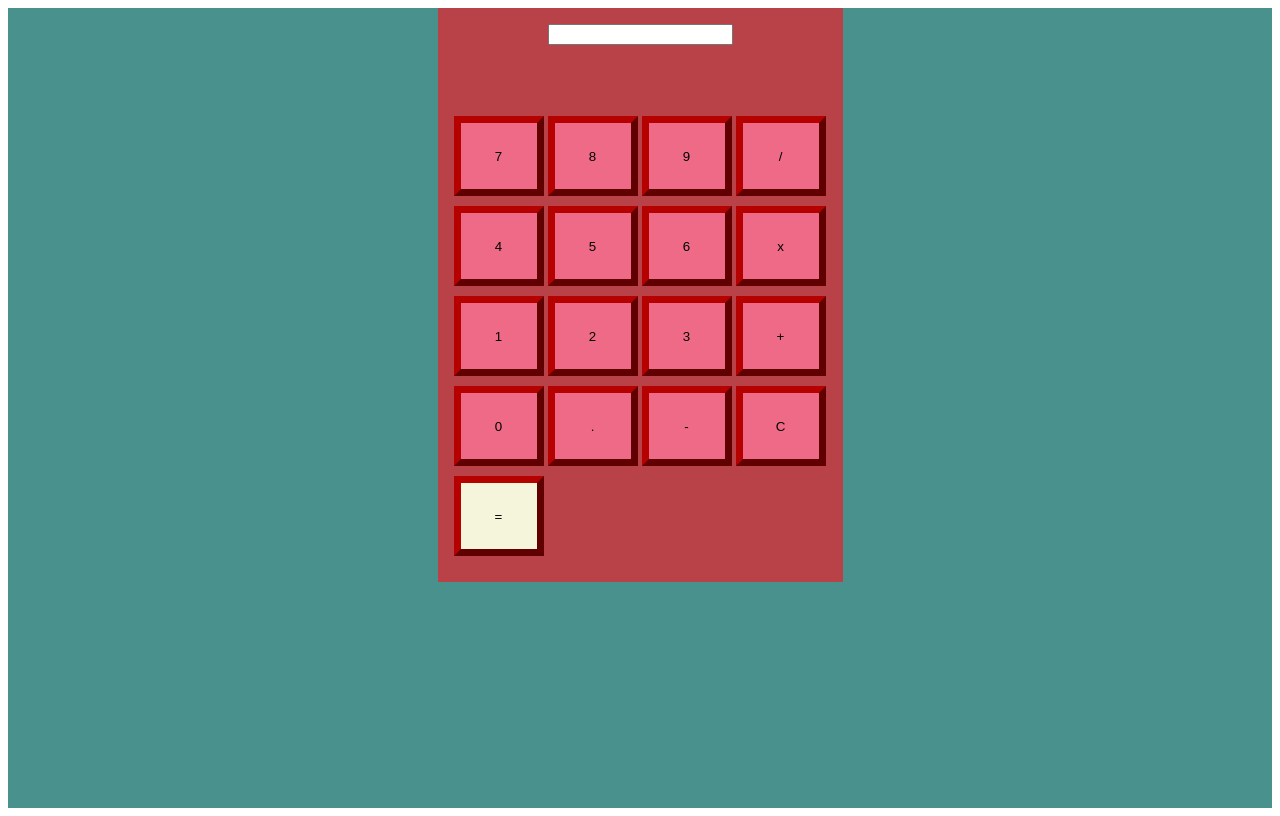
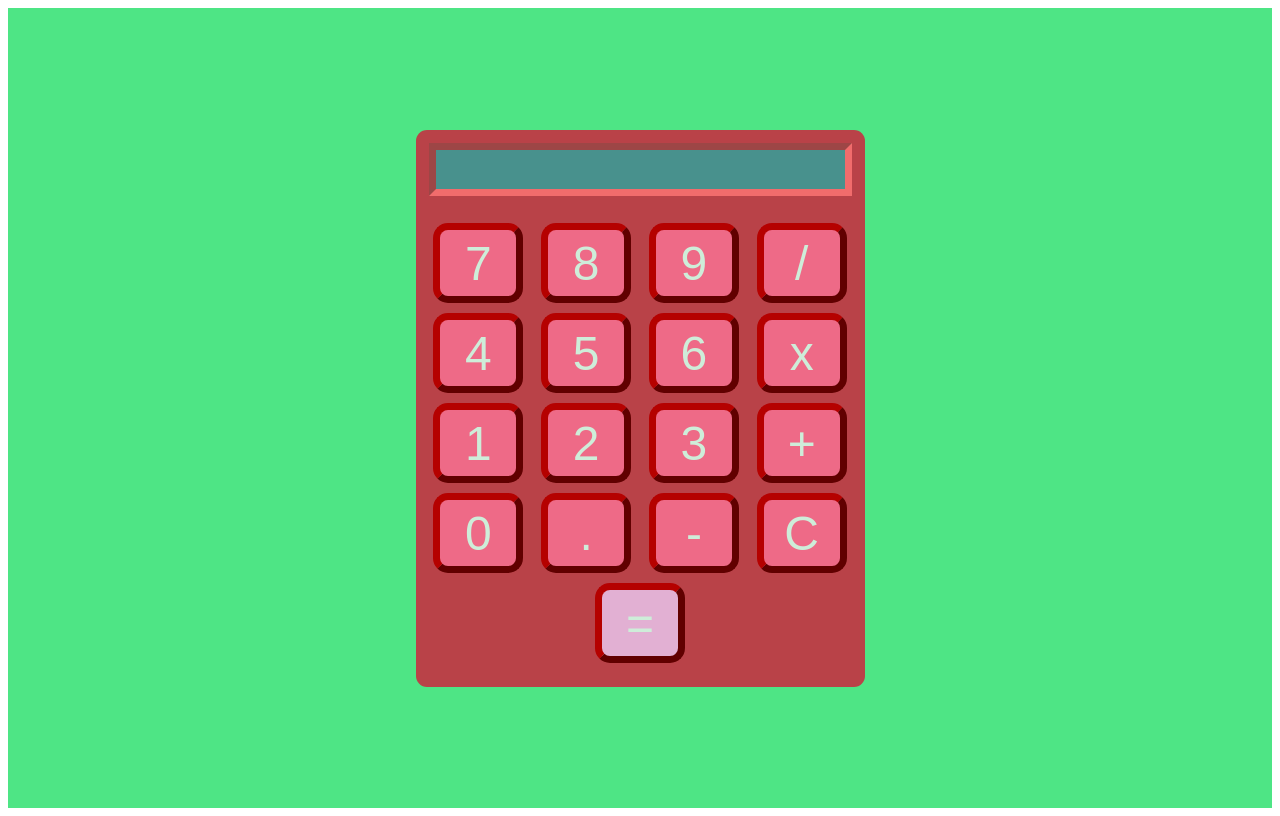
Before and after one commit to jero299/Calculadora, a plain HTML site: page index.html in a window 1280 px wide. Drawn offline with Linux system fonts and the light colour scheme; a web font is replaced by a local one.

Commit message:
se agrego una fuente y se pulio el estilizado de css

```diff
--- a/index.html
+++ b/index.html
@@ -6,6 +6,7 @@
     <meta name="viewport" content="width=device-width, initial-scale=1.0">
     <title>Calculadora</title>
     <link rel="stylesheet" href="style.css">
+    <link href="//db.onlinewebfonts.com/c/233131eb5b5e4a930cbdfb07008a09e1?family=LCD" rel="stylesheet" type="text/css"/>
 
 </head>
 <body>
@@ -30,7 +31,7 @@
                 <button onclick="appendToResult('.')">.</button>
                 <button onclick="appendToResult('-')">-</button>
                 <button onclick="borrar()">C</button>
-                <button id="igual" style="background-color: beige;" onclick="calculate()">=</button>
+                <button id="igual" style="background-color: rgb(226, 176, 211);" onclick="calculate()">=</button>
             </section>
     </section>
     </div>
--- a/style.css
+++ b/style.css
@@ -6,39 +6,67 @@
     --white: #E8E6E7;
     --color-botones: #EE6A87;
 }
+
+@import url(//db.onlinewebfonts.com/c/233131eb5b5e4a930cbdfb07008a09e1?family=LCD);
+
 body {
     height: 100vh;
 }
+
+input {
+  font-family: 'LCD', sans-serif;
+  font-size: 33px;
+  background-color: #48918D;
+  border-style: inset;
+  border-width: 7px;
+  border-color: #f16c6c;
+  font-family: "LCD";
+}
+
 #A {
-    display: flex;
-    justify-content: center;
-    background:#48918D;
-    width: 100%;
-    height: 100%;
+  display: flex;
+  justify-content: center;
+  align-items: center;
+  height: 100vh;
+  background:#4ee585;
+  height: 100%;
+  width: 100%;
 }
-.calcu {
-  display: flex;
-  flex-wrap: wrap;
-  justify-content: center;
-  align-content: space-between;
-  width: 373px;
-  height: 542px;
-  padding: 2vh;
-  border-color: #B50100;
-  border-width: 7px;
-  background: var(--color-base);
 
-}
-.calcu button {
+#calculadora button {
   width: 90px;
   height: 80px;
   margin-bottom: 10px;
   border-color: var(--border-color);
   border-width: 7px;
   background-color: var(--color-botones);
-
+  cursor: pointer;
+  border-radius: 15px;
+  color: #ceedd9;
+  font-size: -webkit-xxx-large;
 
 }
+#calculadora button:hover {
+  filter: brightness(70%);
+ }
 #calculadora {
-    display: flex;
+  display: flex;
+  flex-wrap: wrap;
+  justify-content: center;
+  align-content: space-around;
+  flex-direction: row;
+  border-radius: 11px;
+  width: 449px;
+  height: 557px;
+  border-color: #B50100;
+  border-width: 7px;
+  background: var(--color-base);
 }
+#estilo-botones {
+  display: flex;
+  flex-direction: row;
+  flex-wrap: wrap;
+  justify-content: space-evenly;
+  align-items: center;
+
+}
```
